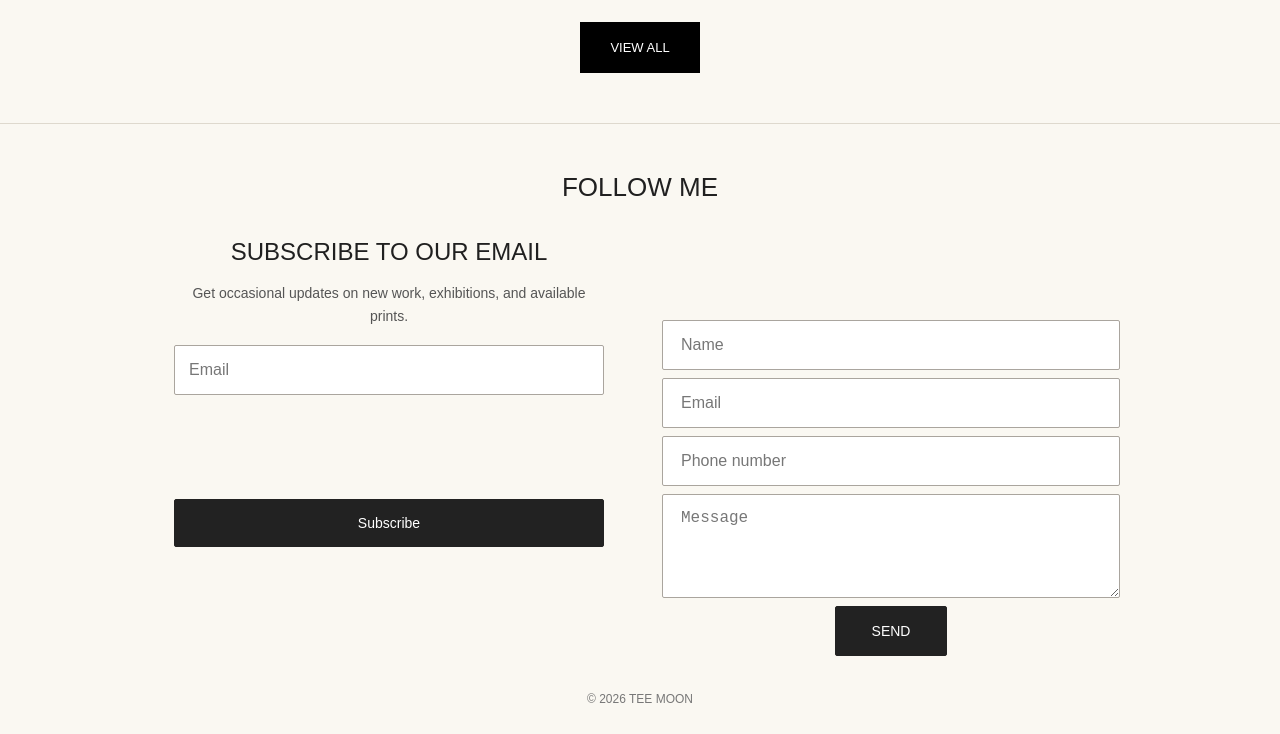
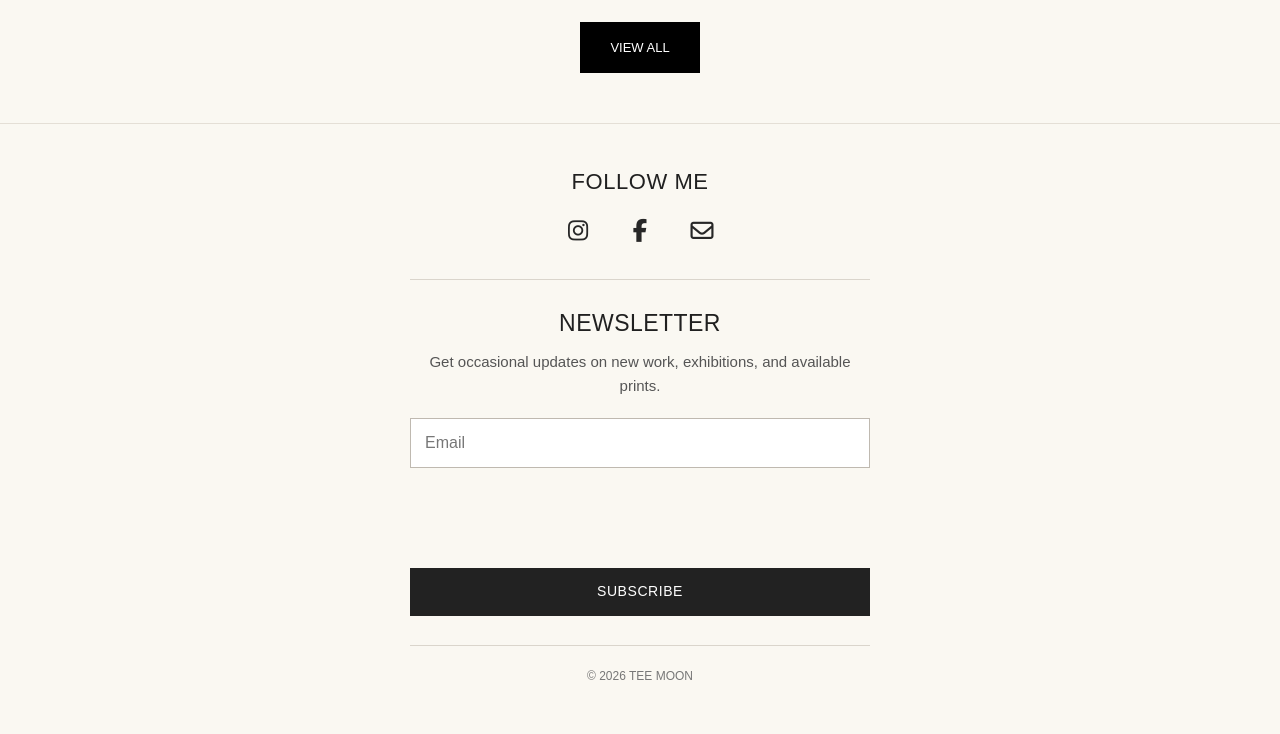
Before and after one commit to TetianaSulima/tee-moon-site, a plain HTML site: page index.html in a window 1280 px wide. Shown: the part 3065-3799 px from the top of the page. After the commit the page ends 3774 px from the top, so only its background shows below. Drawn offline with Linux system fonts and the light colour scheme.

Commit message:
Add files via upload

```diff
--- a/content.js
+++ b/content.js
@@ -159,6 +159,32 @@
       });
   }
 
+  // Minimal footer for the public site. CONTACT remains available on contact.html.
+  function setupFooter() {
+    const footer = document.querySelector('footer.footer');
+    if (!footer) return;
+    footer.classList.add('tm-minimal-footer');
+
+    // The original contact form remains on the dedicated CONTACT page.
+    footer.querySelector('.contact-form')?.remove();
+
+    const follow = footer.querySelector('.follow');
+    if (follow && !follow.querySelector('.socials')) {
+      // No social profile URLs have been configured; do not direct visitors to unrelated accounts.
+      // These two symbols are decorative until the artist provides her profile URLs.
+      const socials = document.createElement('div');
+      socials.className = 'socials tm-socials';
+      socials.innerHTML =
+        '<span class="tm-social tm-social-pending" title="Instagram profile link to be added" aria-label="Instagram (link pending)"><i class="fa-brands fa-instagram" aria-hidden="true"></i></span>' +
+        '<span class="tm-social tm-social-pending" title="Facebook profile link to be added" aria-label="Facebook (link pending)"><i class="fa-brands fa-facebook-f" aria-hidden="true"></i></span>' +
+        '<a class="tm-social" href="contact.html" aria-label="Contact Tee Moon" title="Contact Tee Moon"><i class="fa-regular fa-envelope" aria-hidden="true"></i></a>';
+      follow.appendChild(socials);
+    }
+
+    const newsletterHeading = footer.querySelector('.subscribe h3');
+    if (newsletterHeading) newsletterHeading.textContent = 'NEWSLETTER';
+  }
+
   function forms() {
     // Public Formspree form ID is safe to include in browser code.
     // Site's subscription list will be connected to MailerLite separately.
@@ -217,6 +243,7 @@
     setupNewsletter();
   }
   async function start() {
+    setupFooter();
     try {
       const response = await fetch('./content.json', { cache: 'no-store' });
       if (!response.ok) throw new Error('content.json: HTTP ' + response.status);
--- a/language.js
+++ b/language.js
@@ -25,6 +25,12 @@
     'CONTACT': 'КОНТАКТИ',
     'FOLLOW ME': 'СЛІДКУЙТЕ ЗА МНОЮ',
     'SUBSCRIBE TO OUR EMAIL': 'ПІДПИШІТЬСЯ НА РОЗСИЛКУ',
+    'NEWSLETTER': 'РОЗСИЛКА',
+    'Newsletter': 'Розсилка',
+    'Subscribe': 'Підписатися',
+    'Thank you!': 'Дякуємо!',
+    'Get occasional updates on new work, exhibitions, and available prints.': 'Отримуйте час від часу новини про нові роботи, виставки та доступні принти.',
+    'Thank you for subscribing! Please check your inbox to confirm your subscription.': 'Дякуємо за підписку! Перевірте пошту та підтвердьте свою адресу.',
     'SUBSCRIBE': 'ПІДПИСАТИСЯ',
     'SEND': 'НАДІСЛАТИ',
     'VIEW ALL': 'ПЕРЕГЛЯНУТИ ВСЕ',
--- a/style.css
+++ b/style.css
@@ -976,3 +976,128 @@ body {
     transform-origin: left top;
   }
 }
+
+
+/* TEE MOON: centered, airy footer. Public pages only; admin panel CSS remains intact. */
+.footer.tm-minimal-footer {
+  background: #faf8f2;
+  color: #222;
+  padding: 43px 24px 26px;
+  min-height: 0;
+  border-top: 1px solid #e4dfd6;
+}
+.footer.tm-minimal-footer .follow h2 {
+  margin: 0 0 18px;
+  font-size: 22px;
+  font-weight: 400;
+  line-height: 1.35;
+  letter-spacing: .025em;
+}
+.footer.tm-minimal-footer .tm-socials {
+  display: flex;
+  flex-wrap: wrap;
+  align-items: center;
+  justify-content: center;
+  gap: 34px;
+  margin: 0;
+}
+.footer.tm-minimal-footer .tm-social {
+  display: inline-flex;
+  align-items: center;
+  justify-content: center;
+  width: 28px;
+  height: 32px;
+  padding: 0;
+  color: #272727;
+  font-size: 23px;
+  line-height: 1;
+  text-decoration: none;
+  transition: opacity .2s ease;
+}
+.footer.tm-minimal-footer .tm-social:hover { opacity: .62; }
+.footer.tm-minimal-footer .tm-social-pending { cursor: default; }
+.footer.tm-minimal-footer .footer-content {
+  display: block;
+  width: min(460px,100%);
+  max-width: 100%;
+  margin: 32px auto 0;
+  padding-top: 27px;
+  border-top: 1px solid #dad5cc;
+}
+.footer.tm-minimal-footer .subscribe {
+  padding: 0;
+  text-align: center;
+}
+.footer.tm-minimal-footer .subscribe h3 {
+  margin: 0 0 11px;
+  font-size: 23px;
+  font-weight: 400;
+  letter-spacing: .02em;
+  line-height: 1.4;
+}
+.footer.tm-minimal-footer .subscribe #mlb2-48877838,
+.footer.tm-minimal-footer .subscribe #mlb2-48877838 .ml-form-embedWrapper,
+.footer.tm-minimal-footer .subscribe #mlb2-48877838 .ml-form-align-center {
+  background: transparent !important;
+  width: 100% !important;
+  max-width: 460px !important;
+  box-shadow: none !important;
+}
+.footer.tm-minimal-footer .subscribe #mlb2-48877838 .ml-form-embedContent,
+.footer.tm-minimal-footer .subscribe #mlb2-48877838 .ml-form-embedContent p {
+  margin: 0 0 20px;
+  font-size: 15px;
+  line-height: 1.6;
+  text-align: center;
+  color: #555;
+}
+.footer.tm-minimal-footer .subscribe #mlb2-48877838 .ml-form-fieldRow { margin-bottom: 12px; }
+.footer.tm-minimal-footer .subscribe #mlb2-48877838 input[type="email"] {
+  background: #fff;
+  border: 1px solid #bfb9b0;
+  border-radius: 0;
+  color: #242424;
+  min-height: 48px;
+  padding: 12px 14px;
+}
+.footer.tm-minimal-footer .subscribe #mlb2-48877838 .ml-form-recaptcha {
+  margin: 12px auto;
+  float: none !important;
+  min-height: 76px;
+  width: 304px;
+  max-width: 100%;
+}
+.footer.tm-minimal-footer .subscribe #mlb2-48877838 .ml-form-embedSubmit {
+  margin: 12px 0 0;
+  float: none;
+}
+.footer.tm-minimal-footer .subscribe #mlb2-48877838 .ml-form-embedSubmit button.primary {
+  background: #222;
+  color: #fff;
+  border: 1px solid #222;
+  border-radius: 0;
+  min-height: 48px;
+  padding: 12px 14px;
+  font: 14px/1.4 Arial, Helvetica, sans-serif;
+  font-weight: 400;
+  letter-spacing: .04em;
+  text-transform: uppercase;
+}
+.footer.tm-minimal-footer .subscribe #mlb2-48877838 .ml-form-embedSubmit button.primary:hover {
+  background: #444;
+}
+.footer.tm-minimal-footer .copyright {
+  margin: 29px auto 0;
+  padding-top: 23px;
+  width: min(460px,100%);
+  border-top: 1px solid #dad5cc;
+  font-size: 12px;
+  color: #777;
+}
+@media (max-width: 480px) {
+  .footer.tm-minimal-footer { padding: 36px 20px 24px; }
+  .footer.tm-minimal-footer .footer-content { margin-top: 26px; padding-top: 23px; }
+  .footer.tm-minimal-footer .subscribe h3 { font-size: 21px; }
+  .footer.tm-minimal-footer .tm-socials { gap: 26px; }
+  .footer.tm-minimal-footer .subscribe #mlb2-48877838 .ml-form-recaptcha { text-align: left; }
+}
```
